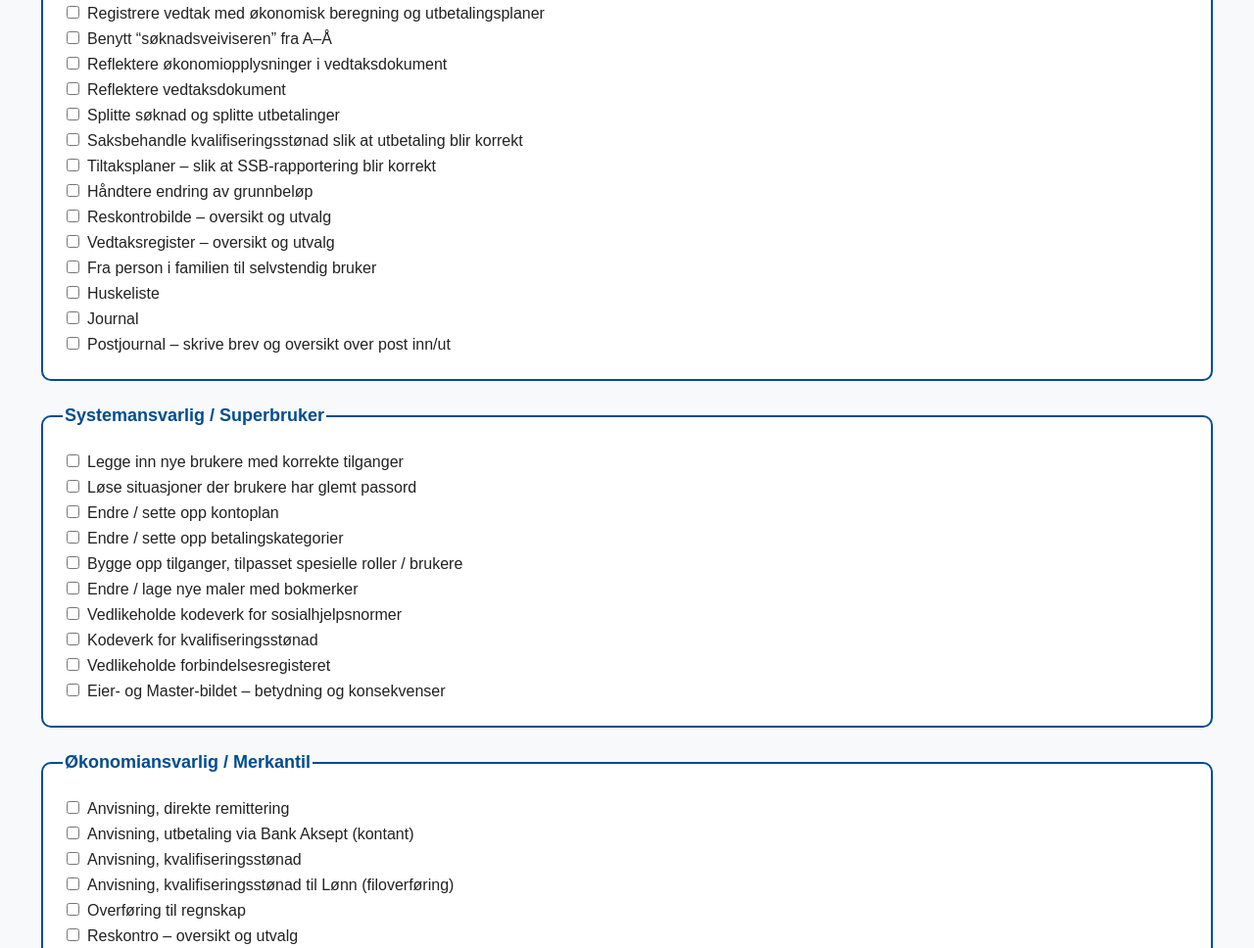
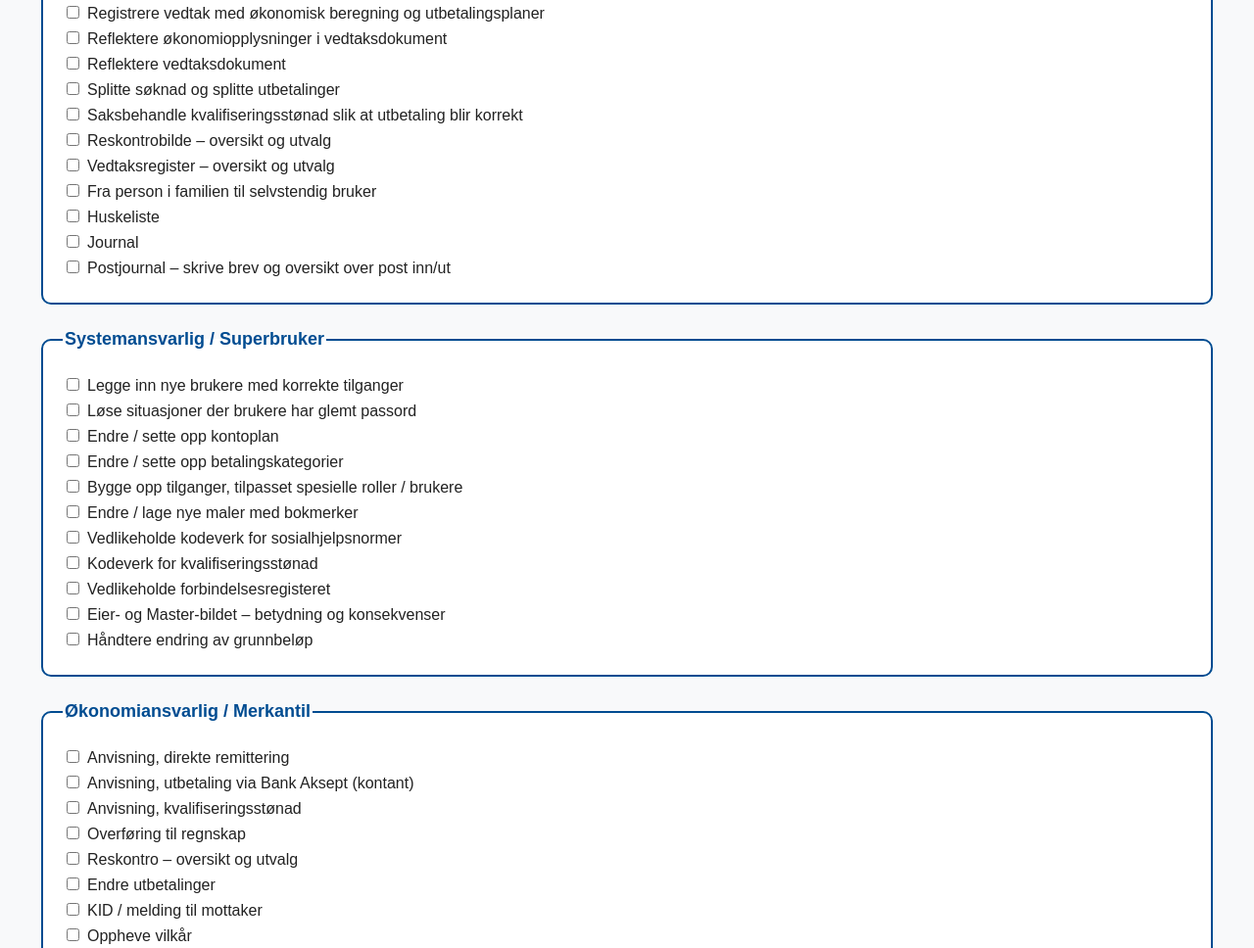
Before and after one commit to setjab/Kartlegging-av-kompetanse-for-fagprogram-Velferd, a plain HTML site: page index.html in a window 1280 px wide. Shown: the part 258-1226 px from the top of the page at 98% size. Drawn offline with Linux system fonts and the light colour scheme.

Commit message:
Update index.html

```diff
--- a/index.html
+++ b/index.html
@@ -5,7 +5,6 @@
   <meta name="viewport" content="width=device-width, initial-scale=1.0" />
   <title>Nav Land – Kartlegging av kompetanse for fagprogram Velferd</title>
 
-  <!-- Henter html2pdf fra CDN -->
   <script src="https://cdnjs.cloudflare.com/ajax/libs/html2pdf.js/0.10.1/html2pdf.bundle.min.js"></script>
 
   <style>
@@ -87,13 +86,10 @@
       <label><input type="checkbox">Legge inn ny bruker med brukerkategori og familieforhold</label>
       <label><input type="checkbox">Legge inn ny søknad med inntekt, utgifter, gjeld og formue</label>
       <label><input type="checkbox">Registrere vedtak med økonomisk beregning og utbetalingsplaner</label>
-      <label><input type="checkbox">Benytt “søknadsveiviseren” fra A–Å</label>
       <label><input type="checkbox">Reflektere økonomiopplysninger i vedtaksdokument</label>
       <label><input type="checkbox">Reflektere vedtaksdokument</label>
       <label><input type="checkbox">Splitte søknad og splitte utbetalinger</label>
       <label><input type="checkbox">Saksbehandle kvalifiseringsstønad slik at utbetaling blir korrekt</label>
-      <label><input type="checkbox">Tiltaksplaner – slik at SSB-rapportering blir korrekt</label>
-      <label><input type="checkbox">Håndtere endring av grunnbeløp</label>
       <label><input type="checkbox">Reskontrobilde – oversikt og utvalg</label>
       <label><input type="checkbox">Vedtaksregister – oversikt og utvalg</label>
       <label><input type="checkbox">Fra person i familien til selvstendig bruker</label>
@@ -114,6 +110,7 @@
       <label><input type="checkbox">Kodeverk for kvalifiseringsstønad</label>
       <label><input type="checkbox">Vedlikeholde forbindelsesregisteret</label>
       <label><input type="checkbox">Eier- og Master-bildet – betydning og konsekvenser</label>
+      <label><input type="checkbox">Håndtere endring av grunnbeløp</label>
     </fieldset>
 
     <fieldset>
@@ -121,7 +118,6 @@
       <label><input type="checkbox">Anvisning, direkte remittering</label>
       <label><input type="checkbox">Anvisning, utbetaling via Bank Aksept (kontant)</label>
       <label><input type="checkbox">Anvisning, kvalifiseringsstønad</label>
-      <label><input type="checkbox">Anvisning, kvalifiseringsstønad til Lønn (filoverføring)</label>
       <label><input type="checkbox">Overføring til regnskap</label>
       <label><input type="checkbox">Reskontro – oversikt og utvalg</label>
       <label><input type="checkbox">Endre utbetalinger</label>
```
